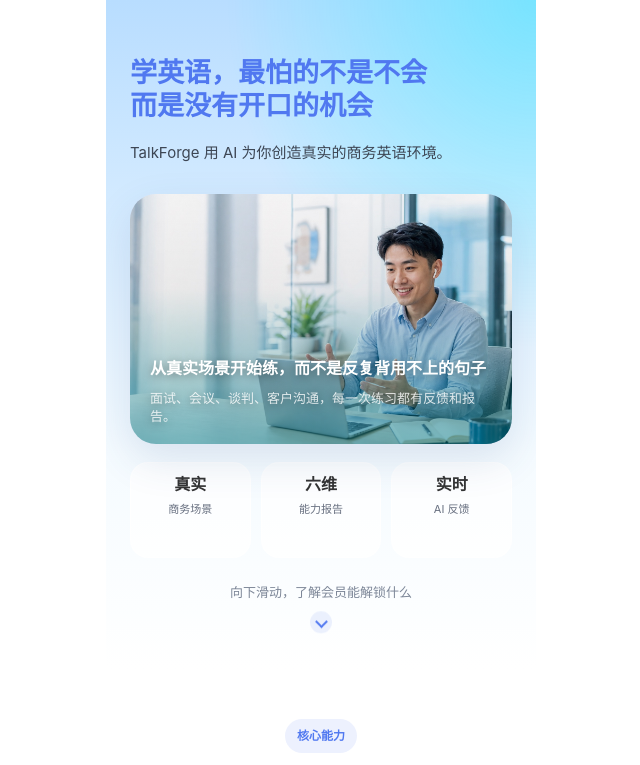
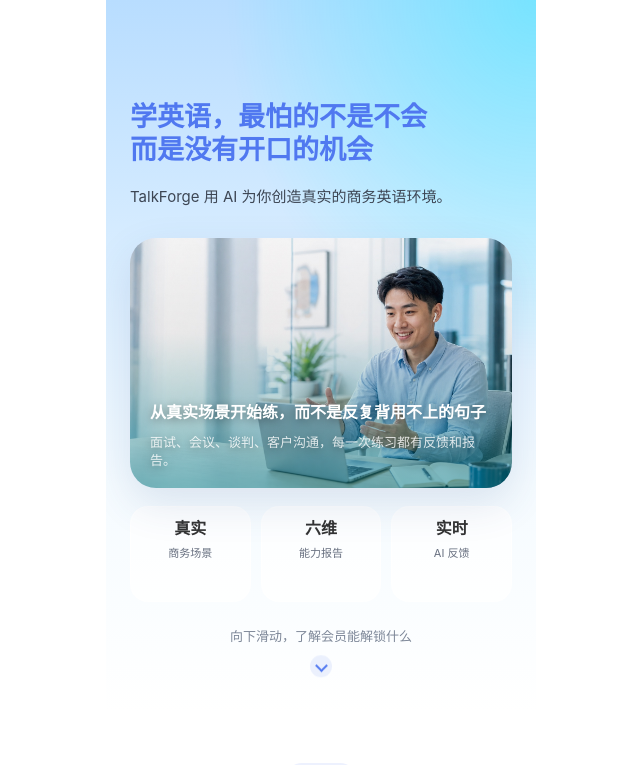
Before and after one commit to talkforge-ai/talkforge-member-web, a React (Create React App) app: page / in a window 1280 px wide. Shown: the top 765 px of the page, without its empty margins (319-959 px from the left). Built offline with nearby package versions, Linux system fonts and the light colour scheme.

Commit message:
Adjust hero spacing for native back

```diff
--- a/src/App.css
+++ b/src/App.css
@@ -228,7 +228,7 @@
 .presale-hero-content {
   position: relative;
   z-index: 1;
-  padding-top: 34px;
+  padding-top: 78px;
 }
 
 .presale-hero h1 {
```
